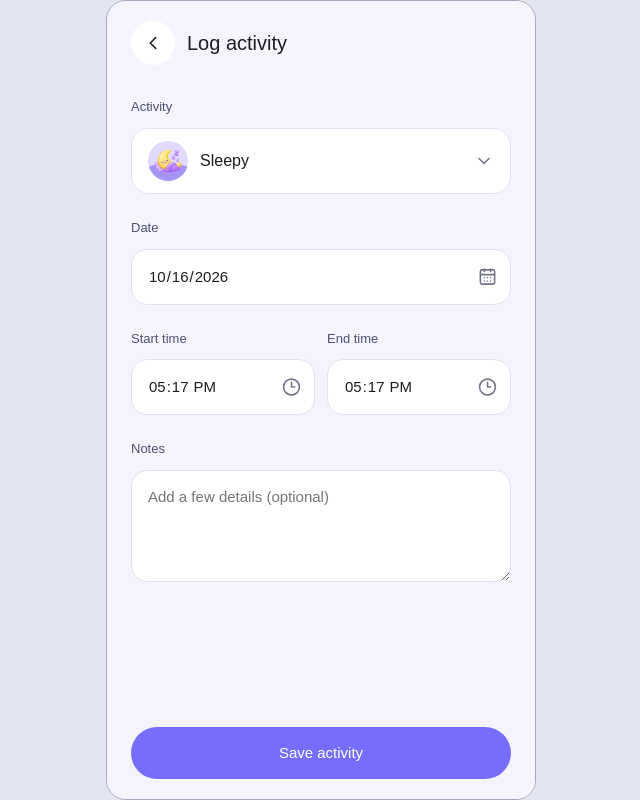
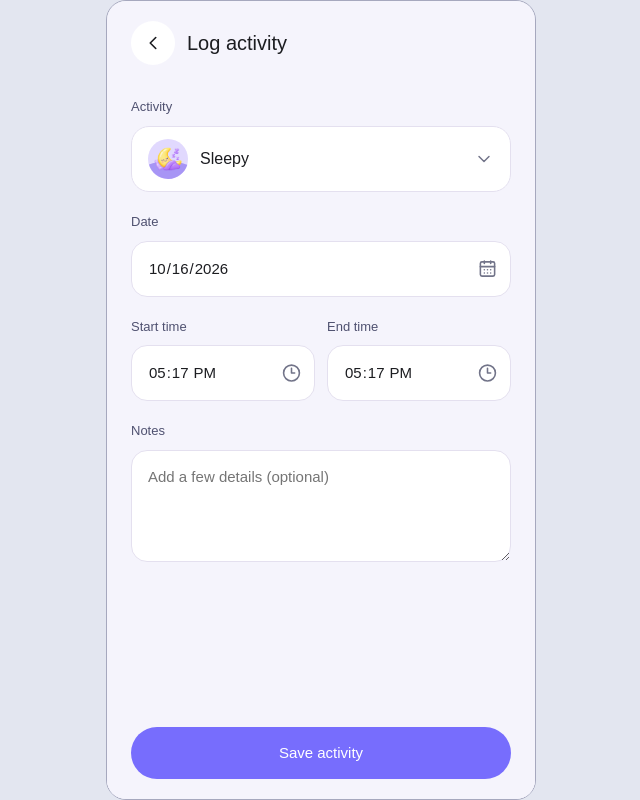
Before and after one commit to AYNO-I-KNOW/utopia-hackathon-2026, a Next.js app: page / in a window 1280 px wide. Both pictures are taken after a click on the button "Add". Shown: the whole page, without its empty margins (319-959 px from the left). Built offline with nearby package versions, Linux system fonts and the light colour scheme.

Commit message:
refine(activities): tighten consistent form spacing

```diff
--- a/src/features/activities/activity-form.css
+++ b/src/features/activities/activity-form.css
@@ -34,13 +34,13 @@
 .activity-editor .activity-form {
   display: flex;
   flex-direction: column;
-  gap: 24px;
+  gap: 20px;
 }
 .activity-editor label,
 .activity-picker-field {
   display: flex;
   flex-direction: column;
-  gap: 10px;
+  gap: 8px;
   color: var(--color-text-secondary);
   font-size: 13px;
   font-weight: 400;
```
